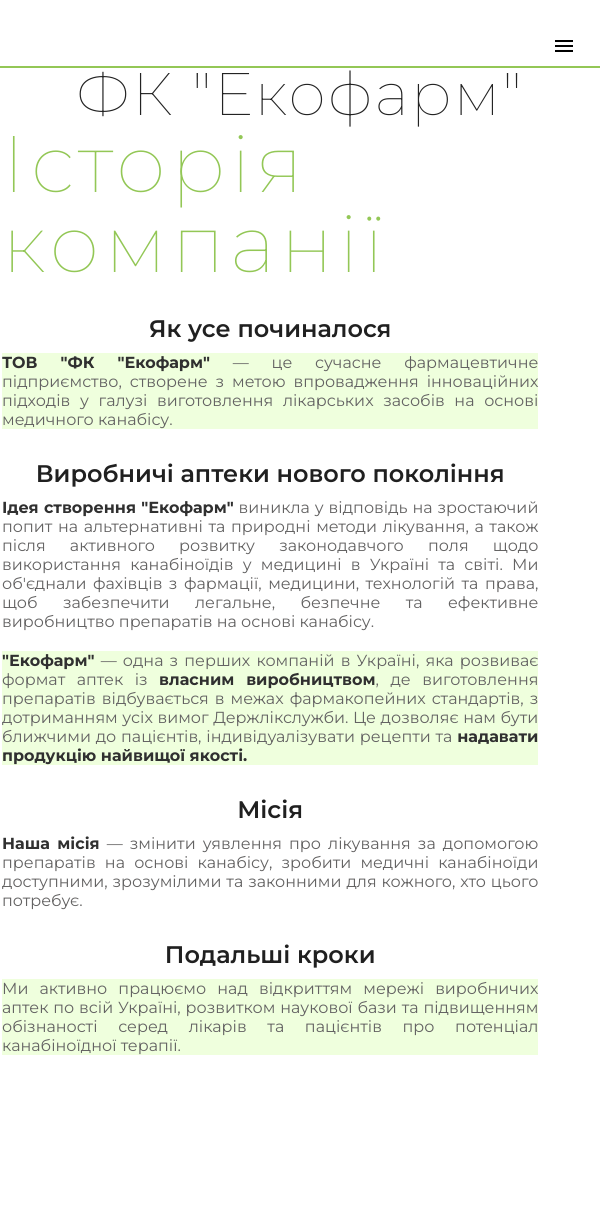
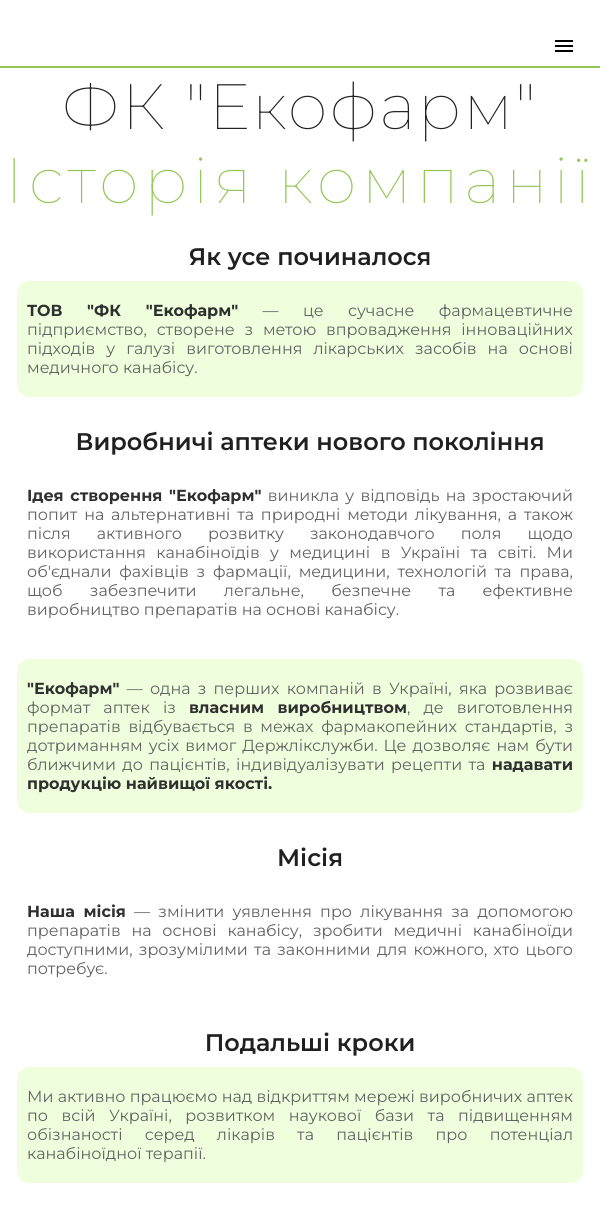
Before and after one commit to lowtab777/ecofarm-website, an Angular app: page /about-us in a window 600 px wide. Shown: the top 1222 px of the page. Before the commit the page ends 1129 px from the top, so only its background shows below. Built offline with nearby package versions, Linux system fonts and the light colour scheme.

Commit message:
added adaptiveness for about-us page

```diff
--- a/src/app/components/about-us/about-us.component.html
+++ b/src/app/components/about-us/about-us.component.html
@@ -17,7 +17,7 @@
         канабісу.
       </p>
       <h2>Виробничі аптеки нового покоління</h2>
-      <p>
+      <p class="single-text-block-white">
         <span class="font-weight-700">Ідея створення "Екофарм"</span> виникла у
         відповідь на зростаючий попит на альтернативні та природні методи
         лікування, а також після активного розвитку законодавчого поля щодо
@@ -35,13 +35,13 @@
         пацієнтів, індивідуалізувати рецепти та
         <span class="font-weight-700">надавати продукцію найвищої якості.</span>
       </p>
-      <h2>Місія</h2>
-      <p>
-        <span class="font-weight-700">Наша місія</span> — змінити уявлення про
-        лікування за допомогою препаратів на основі канабісу, зробити медичні
-        канабіноїди доступними, зрозумілими та законними для кожного, хто цього
-        потребує.
-      </p>
+        <h2>Місія</h2>
+        <p class="single-text-block-white">
+          <span class="font-weight-700">Наша місія</span> — змінити уявлення про
+          лікування за допомогою препаратів на основі канабісу, зробити медичні
+          канабіноїди доступними, зрозумілими та законними для кожного, хто
+          цього потребує.
+        </p>
       <h2>Подальші кроки</h2>
       <p class="single-text-block-green">
         Ми активно працюємо над відкриттям мережі виробничих аптек по всій
--- a/src/app/components/about-us/about-us.component.scss
+++ b/src/app/components/about-us/about-us.component.scss
@@ -1,3 +1,7 @@
+$accent: #93c756;
+$bg-green: #efffdd;
+$text: #1a1a1a;
+
 .main-page-wrap {
   display: flex;
   justify-content: center;
@@ -11,13 +15,6 @@
   flex-direction: column;
   padding-left: 40px;
   padding-right: 5%;
-}
-
-@media (max-width: 600px) {
-  .main-page-text {
-    width: 90% !important;
-    padding-left: 0px !important;
-  }
 }
 
 .content {
@@ -62,13 +59,57 @@
   flex-direction: row;
 }
 
+.single-text-block-white,
+.single-text-block-green {
+  border-radius: 12px;
+  padding: 20px 10px;
+}
+
+h2 {
+  padding-left: 20px;
+}
+
+@media (max-width: 400px) {
+  .main-text,
+  .accent-text {
+    padding-top: 10px;
+    font-size: clamp(24px, 2.4vw, 48px);
+  }
+
+  .main-page-text {
+    padding: 0 5px;
+    width: 100%;
+    text-align: center;
+  }
+}
+
+@media (min-width: 400px) and (max-width: 600px) {
+  .main-text,
+  .accent-text {
+    font-size: clamp(36px, 2.4vw, 54px);
+    padding-top: 10px;
+  }
+
+  .main-page-text {
+    padding: 0 10px;
+    width: 100%;
+    text-align: center;
+  }
+}
+
 @media (min-width: 600px) and (max-width: 1400px) {
   .about-us-page-img {
     display: none;
   }
 
   .main-page-text {
-    width: 90%;
+    width: 100%;
     text-align: center;
+    padding: 0 15px;
+  }
+
+  .main-text,
+  .accent-text {
+    font-size: clamp(64px, 2.4vw, 80px);
   }
 }
--- a/src/app/components/main-page/main-page.component.scss
+++ b/src/app/components/main-page/main-page.component.scss
@@ -91,11 +91,10 @@
   .main-page-text {
     width: 100%;
     margin-right: 0;
-    padding: 0 8px;          /* уже поля */
+    padding: 0 8px;
     min-width: 0;
   }
 
-  /* картинку не фиксируем, убираем sticky */
   .main-page-img {
     order: 2;
     width: 100%;
@@ -110,7 +109,6 @@
     }
   }
 
-  /* заголовок в колонку + маленькие, но читабельные кегли */
   .headline {
     flex-direction: column;
     align-items: flex-start;
@@ -121,7 +119,6 @@
   .headline .main-text  { font-size: clamp(16px, 6.2vw, 28px); }
   .headline .accent-text{ font-size: clamp(20px, 9.8vw, 36px); }
 
-  /* чтобы ничего не выезжало по ширине */
   .headline span, .main-page-text, .single-text-block-green, .single-text-block-white {
     min-width: 0;
     max-width: 100%;
@@ -130,27 +127,23 @@
     hyphens: auto;
   }
 
-  /* зелёные/белые блоки компактнее */
   .single-text-block-green,
   .single-text-block-white {
     padding: 8px 10px;
     border-radius: 12px;
   }
 
-  /* типографика */
   p       { font-size: 15px; line-height: 1.55; margin: 10px 0; }
   ul      { padding-left: 1.05em; margin: 6px 0 10px; }
   ul li   { font-size: 15px; line-height: 1.55; margin-bottom: 8px; }
 
-  /* слоган сверху — меньше и без больших полей */
-  .slogan { margin: 0 8px; font-size: 0; } /* обнуляем font-size у контейнера */
+  .slogan { margin: 0 8px; font-size: 0; }
   .slogan h2 {
     font-size: clamp(16px, 5.2vw, 20px);
     line-height: 1.2;
     margin: 10px 0;
   }
 
-  /* кнопка — на всю ширину */
   .btn-primary { width: 100%; min-height: 44px; font-size: 15px; margin-top: 10px; }
 }
 
@@ -170,7 +163,6 @@
     padding: 0 10px;
   }
 
-  /* картинка под текстом, без sticky */
   .main-page-img {
     order: 2;
     width: 100%;
@@ -188,7 +180,6 @@
     }
   }
 
-  /* заголовок: в колонку + fluid размеры */
   .headline {
     flex-direction: column;
     align-items: flex-start;
@@ -203,7 +194,6 @@
     line-height: 1.1;
   }
 
-  /* слоты текста — компактнее */
   .single-text-block-green,
   .single-text-block-white {
     padding: 8px 12px;
@@ -214,7 +204,7 @@
     font-size: 16px;
     line-height: 1.6;
     margin: 12px 0;
-    word-break: break-word; /* не ломать вёрстку длинными словами */
+    word-break: break-word;
     overflow-wrap: anywhere;
   }
 
@@ -228,7 +218,6 @@
     }
   }
 
-  /* кнопка — на всю ширину, удобная зона касания */
   .btn-primary {
     width: 100%;
     min-height: 44px;
@@ -236,11 +225,10 @@
     margin-top: 12px;
   }
 
-  /* слоган тоже «сжимается» красиво */
   .slogan {
     margin: 0 10px;
     font-size: clamp(18px, 5vw, 24px);
-    text-align: left; /* или center — как тебе больше нравится */
+    text-align: left;
   }
 }
 
--- a/src/app/components/products-page/products-page.component.scss
+++ b/src/app/components/products-page/products-page.component.scss
@@ -1,6 +1,5 @@
 $accent: #93c756;
-$bg-green-weak: #f3faec;
-$bg-green-strong: #e6f4d7;
+$bg-green: #efffdd;
 $text: #1a1a1a;
 
 .product-page-wrap {
@@ -22,7 +21,7 @@
     }
 
     &:nth-child(even) {
-      background: $bg-green-weak;
+      background: $bg-green;
     }
     &:nth-child(odd) {
       background: #fff;
@@ -48,6 +47,11 @@
       margin: 16px 0;
       line-height: 1.7;
       text-align: justify;
+    }
+
+    p:first-child{
+        font-size: 24px;
+        text-align: justify;
     }
 
     ul {
@@ -85,7 +89,6 @@
 
   .green-text { color: $accent; }
   .single-text-block-green {
-    background: $bg-green-weak;
     border-radius: 12px;
     padding: 12px 14px;
   }
```
